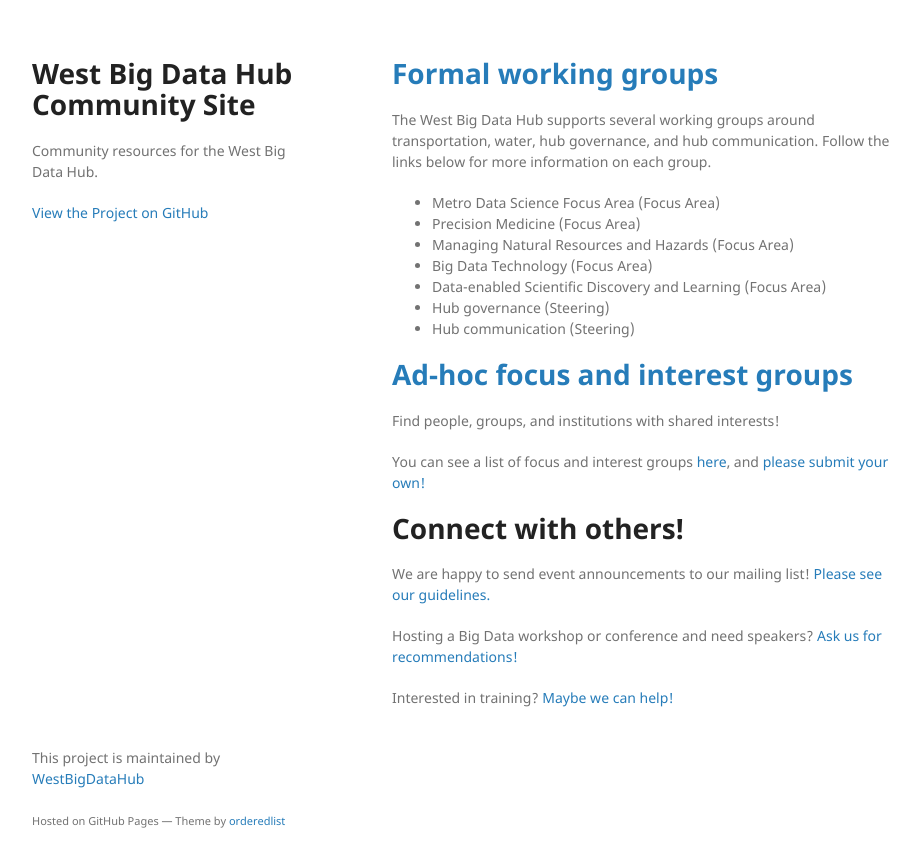
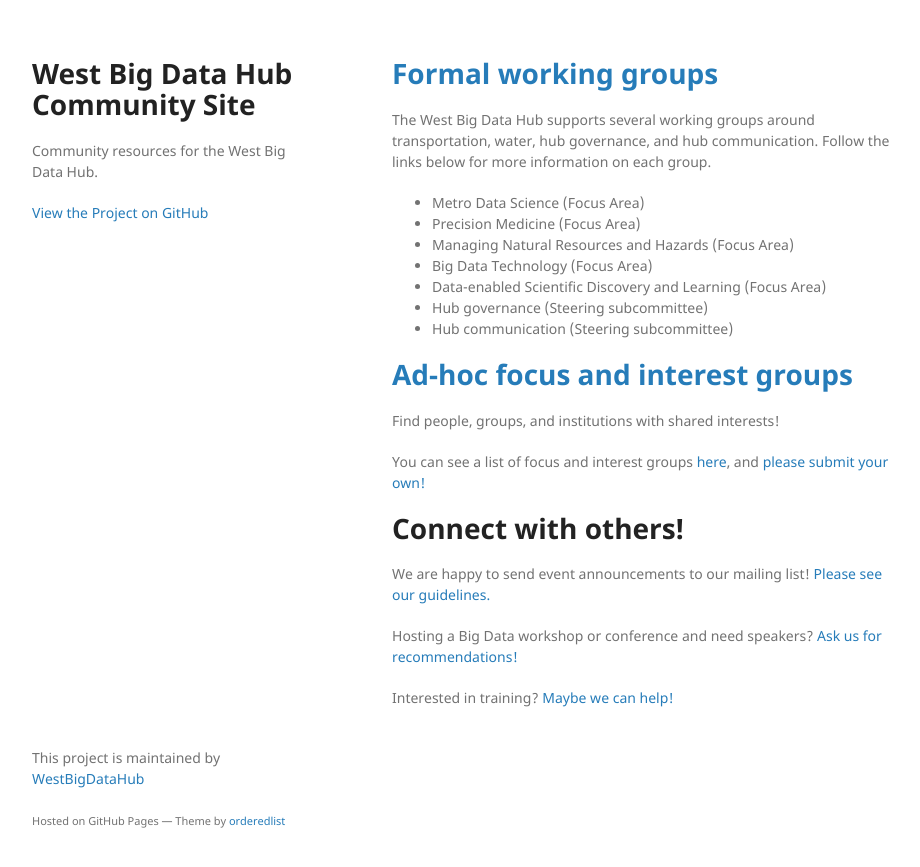
Before and after one commit to WestBigDataHub/community, a Jekyll site: the page built from index.md, in a window 1280 px wide. Shown: the top 867 px of the page, without its empty margins (178-1098 px from the left). Built offline with Jekyll 4.4.1, drawn with Linux system fonts in a browser that asks for light colours; our own code applies the rules of GitHub Pages for plain Markdown files.

Commit message:
subcommittee

```diff
--- a/index.md
+++ b/index.md
@@ -8,13 +8,13 @@ The West Big Data Hub supports several working groups around
 transportation, water, hub governance, and hub communication.
 Follow the links below for more information on each group.
 
-* Metro Data Science Focus Area (Focus Area)
+* Metro Data Science (Focus Area)
 * Precision Medicine (Focus Area)
 * Managing Natural Resources and Hazards (Focus Area)
 * Big Data Technology (Focus Area)
 * Data-enabled Scientific Discovery and Learning (Focus Area)
-* Hub governance (Steering)
-* Hub communication (Steering)
+* Hub governance (Steering subcommittee)
+* Hub communication (Steering subcommittee)
 
 # [Ad-hoc focus and interest groups](ad-hoc-interest.html)
 
```
